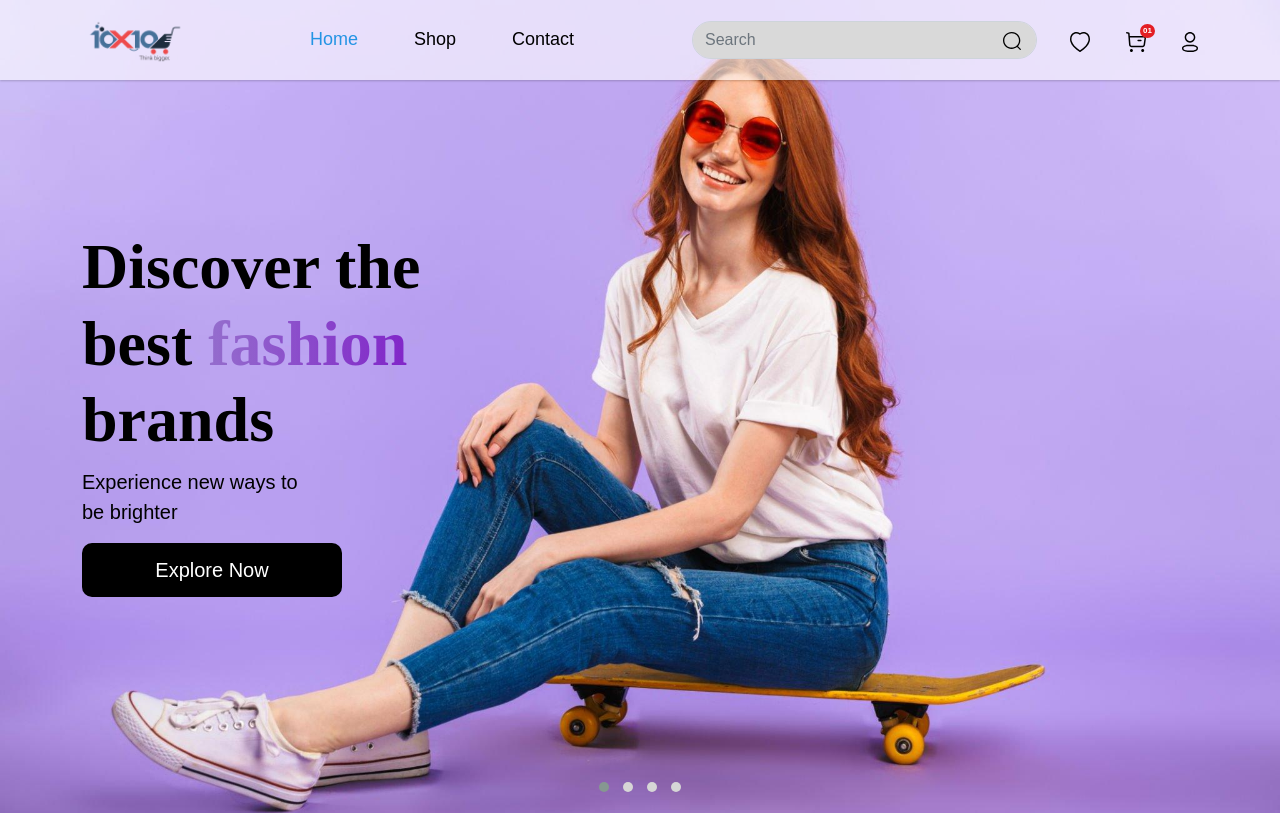
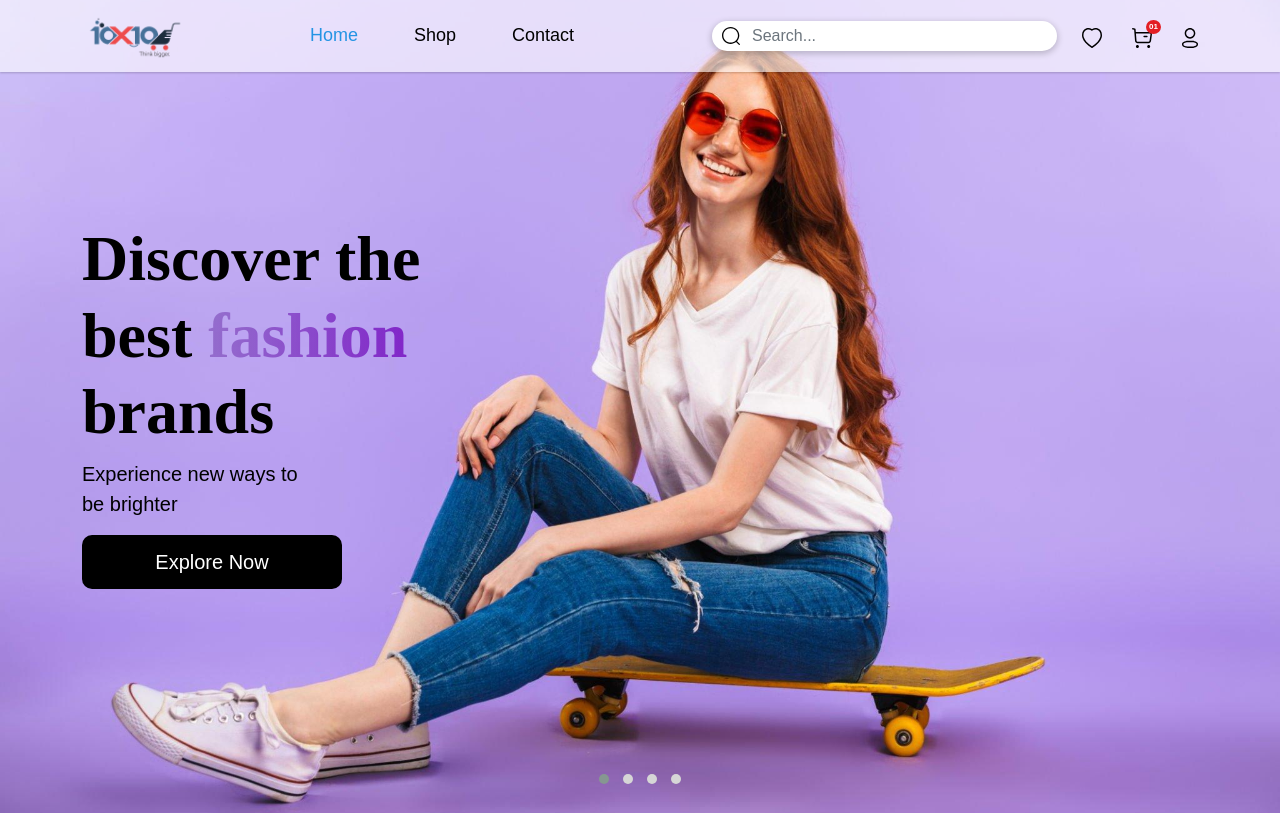
Before and after one commit to Nitin1135/MV-Ecommerce, a website: page index.html in a window 1280 px wide. Shown: the top 813 px of the page. Drawn offline with nearby package versions, Linux system fonts and the light colour scheme; a web font is replaced by a local one.

Commit message:
header spaceing solve

```diff
--- a/assets/scss/components/_header.scss
+++ b/assets/scss/components/_header.scss
@@ -11,11 +11,12 @@
     right: 0px;
     z-index: 2;
     background-color: #ffffff9c;
-    box-shadow: 0px 1px 2px 0px rgb(0 0 0 / 20%);;
+    box-shadow: 0px 1px 2px 0px rgb(0 0 0 / 20%);
     &.sticky{
         background-color: $white;
     }
     .navbar{
+        padding: 4px 0px;
         .navbar-brand{
             margin-right: 96px;
             img{
@@ -43,17 +44,20 @@
         position: relative;
         width: 100%;
         min-width: 345px;
-        margin-right: 15px;
+        margin-right: 10px;
         input{
             border-radius: 30px;
-            background-color: $light-gray;
+            background-color: $white;
             width: 100%;
+            padding: 3px 3px 3px 40px;
+            box-shadow: 0px 2px 6px 1px rgb(0 0 0 / 20%);
+            border: 0px;
             // min-width: 345px;
         }
         .search-icons{
             position: absolute;
-            top: 0px;
-            right: 16px;
+            top: -5px;
+            left: 10px;
             bottom: 0px;
             font-size: 24px;
             color: $black;
@@ -67,7 +71,7 @@
     .user-menu a{
         font-size: 24px;
         color: $black;
-        margin: 0px 18px;
+        margin: 0px 15px;
         font-family: $font-family-base;
         &:hover{
             color: $primary;
--- a/assets/scss/layout/_cart-product.scss
+++ b/assets/scss/layout/_cart-product.scss
@@ -1,7 +1,7 @@
 
 
 .products-cart-section {
-    padding: 60px 0px;
+    padding: 80px 0px;
 
     .product-cart-block {
         border: 1px solid $gray;
--- a/index.html
+++ b/index.html
@@ -48,7 +48,7 @@
                         </ul>
                         <form class="d-flex align-items-center">
                             <div class="d-flex align-items-center search-box">
-                                <input class="form-control" type="search" placeholder="Search" aria-label="Search">
+                                <input class="form-control" type="search" placeholder="Search..." aria-label="Search">
                                 <a class="search-icons" href="">
                                     <!-- <i class="bi bi-search"></i> -->
                                     <img src="assets/images/vector/Search.svg" alt="">
@@ -929,7 +929,7 @@
         <!-- End best Saler  -->
 
         <!-- Start New Arrival  -->
-        <section class="new-arrival-section section-spce">
+        <section class="new-arrival-section section-spce pb-5">
             <div class="container">
                 <div class="row">
                     <div class="col-md-12 section-title">
```
Also changed, not shown: products-category.html (+2 -2 lines), assets/css/styles.css, 1 other file.
